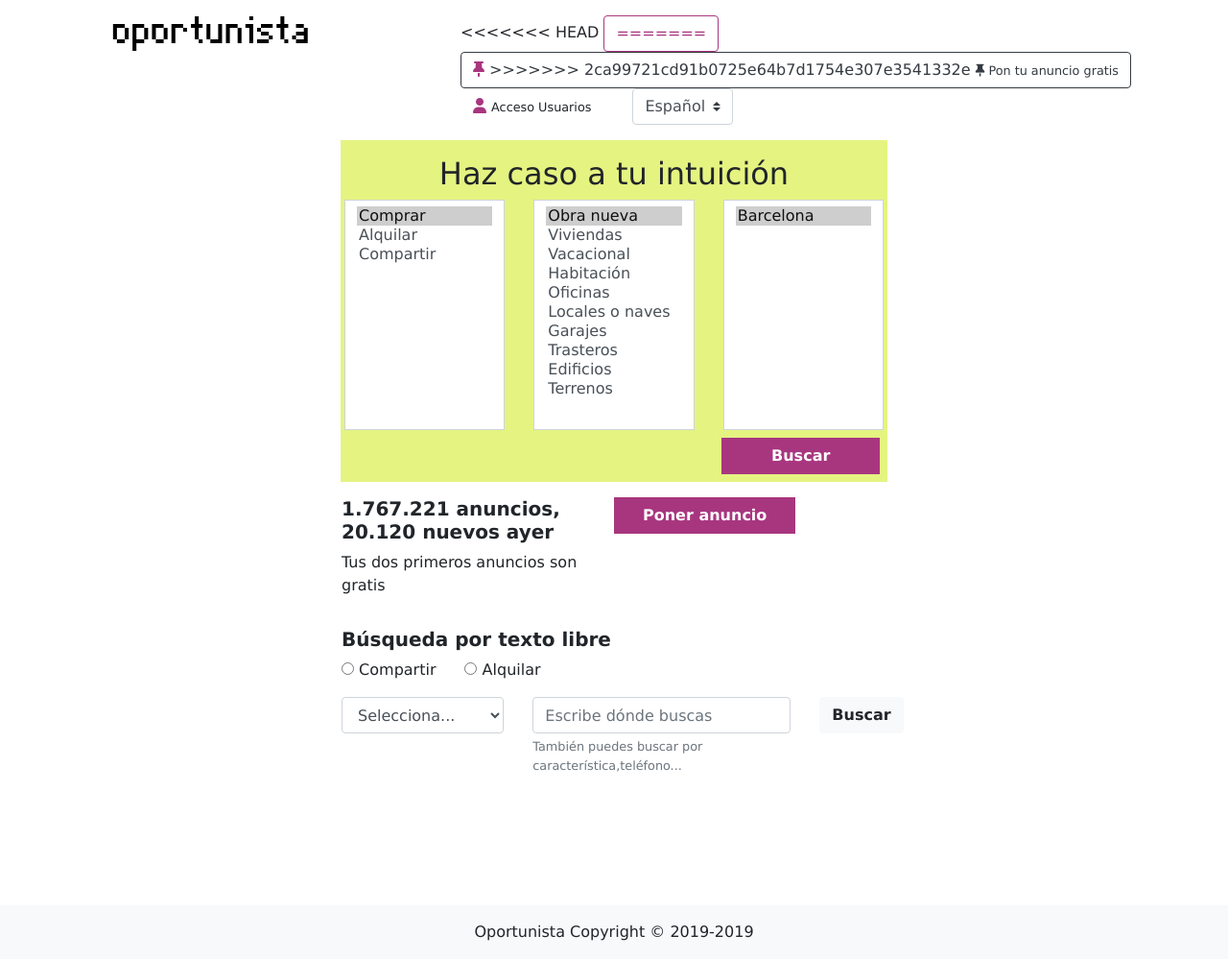
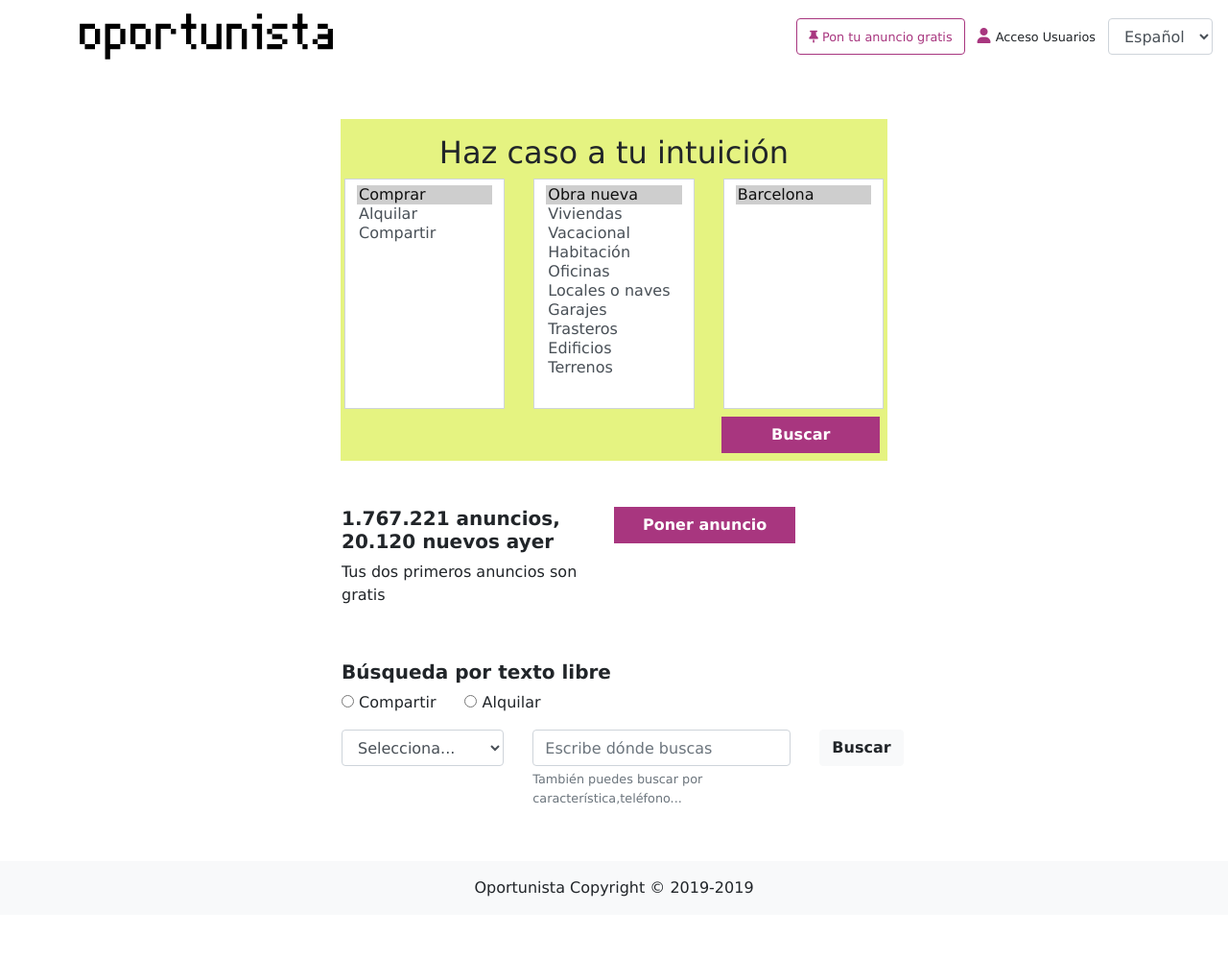
Before and after one commit to aadevafi7/F1-Oportunista-deployment, a Django app: page /home/ in a window 1280 px wide. Shown: the whole page at 96% size. After the commit the page ends 934 px from the top, so only its background shows below. Run offline with Django 3.2, Linux system fonts and the light colour scheme; some libraries are stand-ins or nearby versions.

Commit message:
Fixed homepage navbar

```diff
--- a/idealista/templates/idealista_app/home.html
+++ b/idealista/templates/idealista_app/home.html
@@ -11,34 +11,23 @@
 </head>
 
 <body>
-  <div class="container">
-    <div class="row py-3" id="header">
-      <div class="col-4">
-        <div class="row">
-          <img src="{% static "img/logo.svg" %}" width="300px">
-        </div>
-      </div>
-
-      <div class="col-8">
-        <div class="container text-justify-end">
-          <div class="row ">
-            <div class="col-auto">
-<<<<<<< HEAD
-              <button class="btn btn-outline-secondary rounded text-black">
-=======
-              <a href="{% url 'idealista_app:publicarAnuncio' %}">
-              <button class="btn btn-outline-dark rounded text-black">
-                <i class="fas fa-thumbtack text-secondary"></i>
->>>>>>> 2ca99721cd91b0725e64b7d1754e307e3541332e
+  <nav class="navbar navbar-expand-lg navbar-light">
+    <a class="navbar-brand" href="{% url 'idealista_app:homePage' %}">
+      <img src="{% static "img/logo.svg" %}" width="400" height="50" class="d-inline-block align-top" alt="oportunista">
+    </a>
+    <button class="navbar-toggler" type="button" data-toggle="collapse" data-target="#navbarText"
+      aria-controls="navbarText" aria-expanded="false" aria-label="Toggle navigation">
+      <span class="navbar-toggler-icon"></span>
+    </button>
+    <div class="collapse navbar-collapse" id="navbarText">
+      <ul class="navbar-nav ml-auto">
+        <button href="{% url 'idealista_app:publicarAnuncio' %}" class="btn btn-outline-secondary rounded text-black">
           <small>
             <i class="fas fa-thumbtack"></i>
             Pon tu anuncio gratis
           </small>
         </button>
-            </a>
-            </div>
-
-            <div class="col-auto">
+        <li class="nav-item active" href="#">
           {% if user.is_authenticated %}
           <a href="{% url 'idealista_app:logout' %}">
             <button class="btn"><i class="fa fa-user text-secondary"></i>
@@ -56,20 +45,18 @@
             </button>
           </a>
           {% endif %}
-            </div>
-
-            <div class="col-auto">
-              <select class="custom-select">
+        </li>
+        <li class="nav-item" href="#">
+          <select class="form-control">
             <option data-content='<span class="flag-icon flag-icon-us"></span> Español'>Español</option>
             <option data-content='<span class="flag-icon flag-icon-mx"></span> English'>English</option>
           </select>
+      </ul>
     </div>
-          </div>
-        </div>
-      </div>
-    </div>
+  </nav>
 
-    <div class="container max-width-540">
+
+  <div class="container max-width-540 py-5">
     <form class="bg-primary px-1">
       <div class="row pt-3 px-1 justify-content-center">
         <h2>Haz caso a tu intuición</h2>
@@ -117,7 +104,7 @@
 
     </form>
 
-      <div class="row py-3 px-3">
+    <div class="row py-5 px-3">
       <div class="col-6">
         <div class="row">
           <h5> <strong>1.767.221 anuncios, 20.120 nuevos ayer</strong></h5>
@@ -139,7 +126,7 @@
       </div>
     </div>
 
-      <div class="row py-3 px-3">
+    <div class="row py-2 px-3">
       <form id="busqueda">
         <div class="row">
           <div class="col">
@@ -197,12 +184,14 @@
 
   </div>
 
-  <br><br><br><br><br>
   <footer class="d-flex flex-column footer font-small">
     <div class="footer-copyright text-center py-3 bg-light">
       <a>Oportunista Copyright &copy; 2019-2019</a>
     </div>
   </footer>
+
+  <script src="https://code.jquery.com/jquery-2.1.3.min.js"></script>
+  <script src="{% static "js/bootstrap.js" %}"></script>
 </body>
 
 </html>
```
Lines whose indentation alone changed are shown as unchanged.
